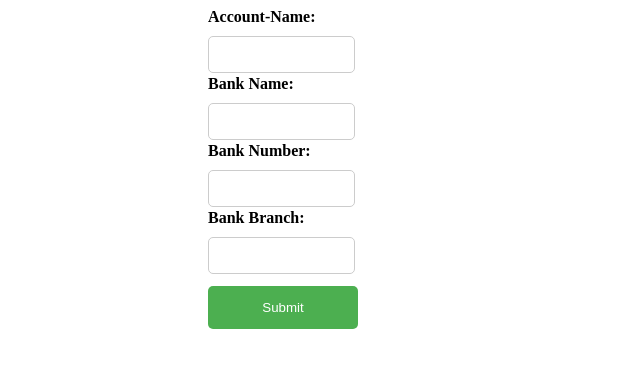
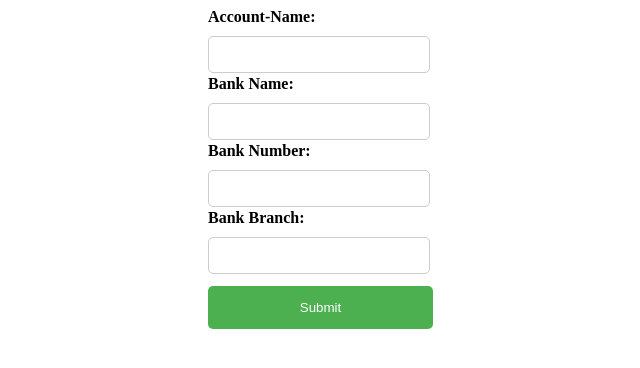
Before and after one commit to Hariprasath0708/bankdetails, a plain HTML site: page index.html in a window 1280 px wide. Shown: the whole page, without its empty margins (307-947 px from the left). Drawn offline with Linux system fonts and the light colour scheme.

Commit message:
Update index.html

```diff
--- a/index.html
+++ b/index.html
@@ -11,7 +11,7 @@
       border-radius: 10px;
     }
     input[type="text"], input[type="number"] {
-      width: 50%;
+      width: 80%;
       padding: 10px;
       margin-bottom: 2px;
       border-radius: 5px;
@@ -23,7 +23,7 @@
       display: block;
     }
     input[type="submit"] {
-      width: 60%;
+      width: 90%;
       background-color: #4CAF50;
       color: white;
       padding: 14px 20px;
```
